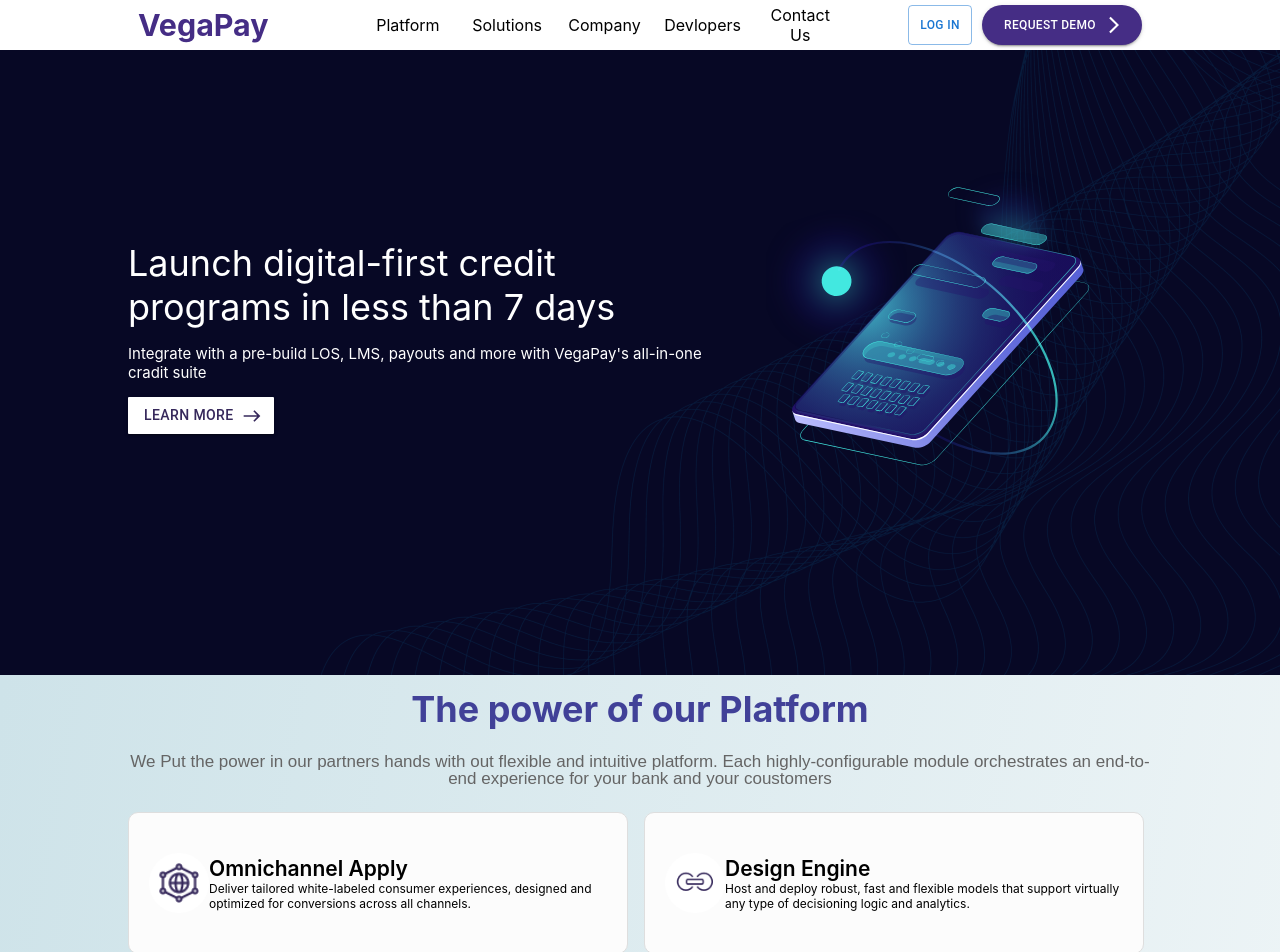
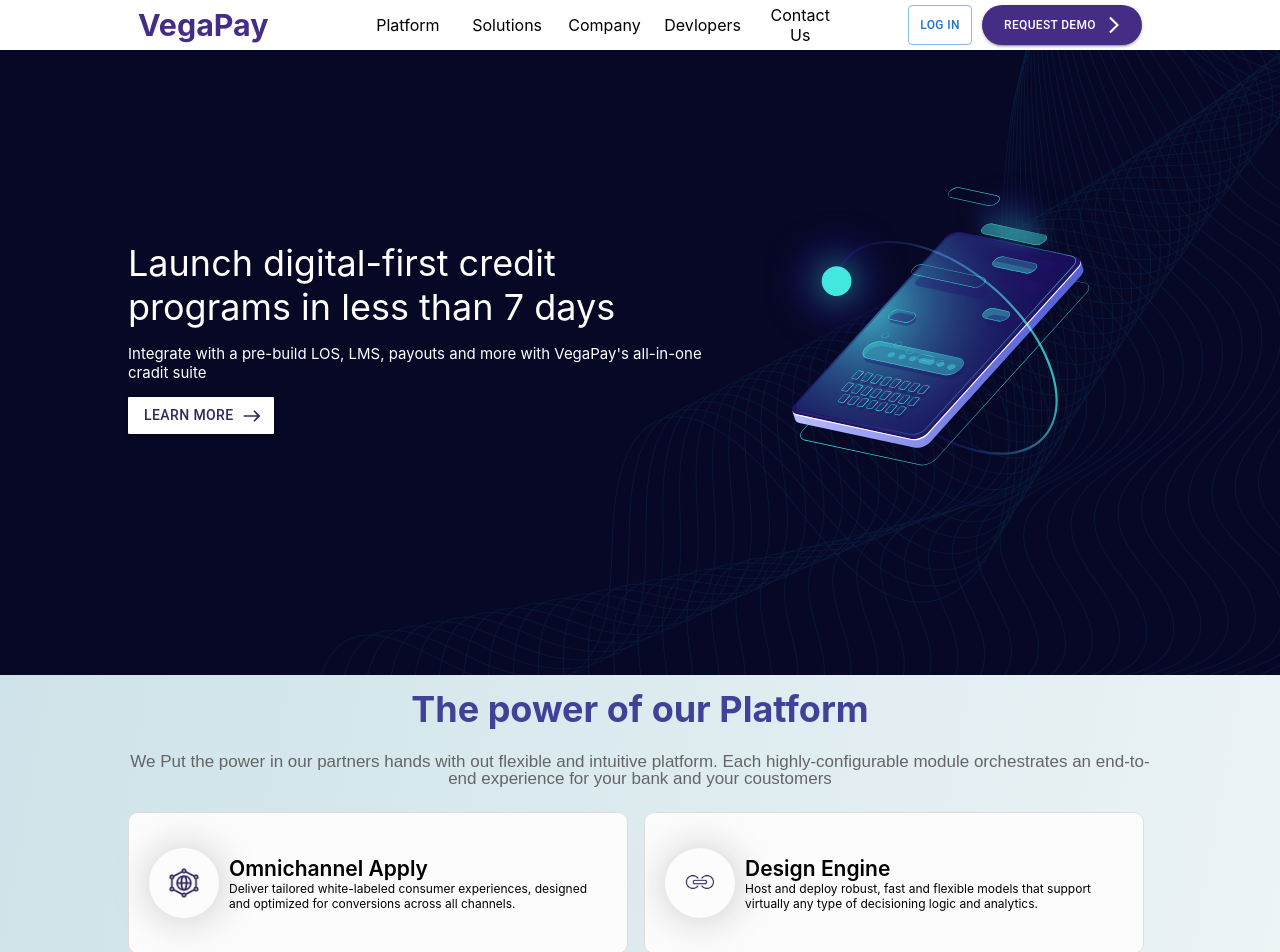
Before and after one commit to hemantkd11/webpage_ui, a React (Create React App) app: page / in a window 1280 px wide. Shown: the top 952 px of the page. Built offline with nearby package versions, Linux system fonts and the light colour scheme.

Commit message:
platform

```diff
--- a/src/App.css
+++ b/src/App.css
@@ -64,12 +64,12 @@
   }
 }
 .logo-box {
-  width: 40px;
-  height: 40px;
-  padding: 10px;
+  width: 30px;
+  height: 30px;
+  padding: 20px;
   border-radius: 100%;
-  background: white;
   display: flex;
+  box-shadow: 1px 1px 37px 4px lightgray;
   justify-content: center;
 }
 .header_btn {
--- a/src/components/VegaPlatform/platfrom.css
+++ b/src/components/VegaPlatform/platfrom.css
@@ -37,6 +37,7 @@
   display: flex;
   align-items: center;
   padding: 20px;
+  gap: 10px;
   height: 100px;
   border: 1px solid #dedede;
   border-radius: 10px;
```
